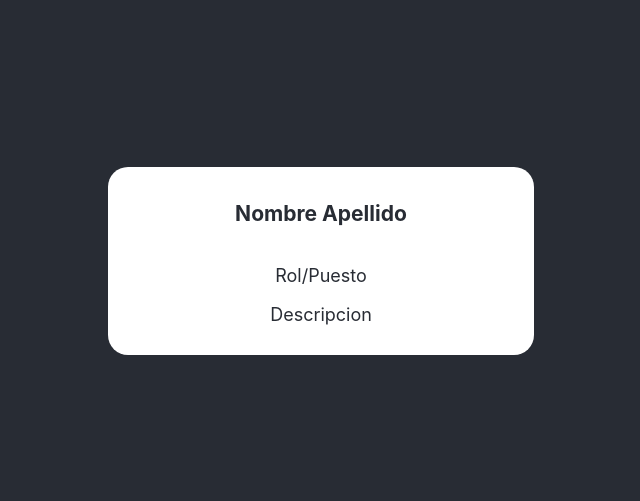
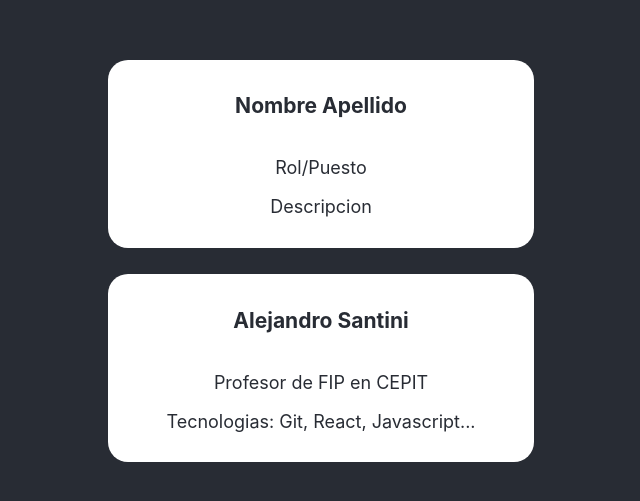
Before and after one commit to AlejandroSantini/git-practice, a React (Create React App) app: page / in a window 1280 px wide. Shown: the part 139-640 px from the top of the page, without its empty margins (319-959 px from the left). Built offline with nearby package versions, Linux system fonts and the light colour scheme.

Commit message:
Card Alejandro added

```diff
--- a/src/App.js
+++ b/src/App.js
@@ -11,6 +11,13 @@ function App() {
                   <p>Descripcion</p>
                </div>
             </div>
+            <div className="card">
+               <h3>Alejandro Santini</h3>
+               <div>
+                  <p>Profesor de FIP en CEPIT</p>
+                  <p>Tecnologias: Git, React, Javascript...</p>
+               </div>
+            </div>
          </header>
       </div>
    );
```
